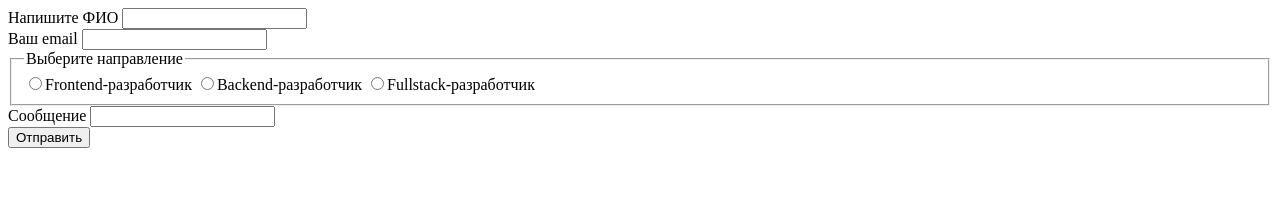
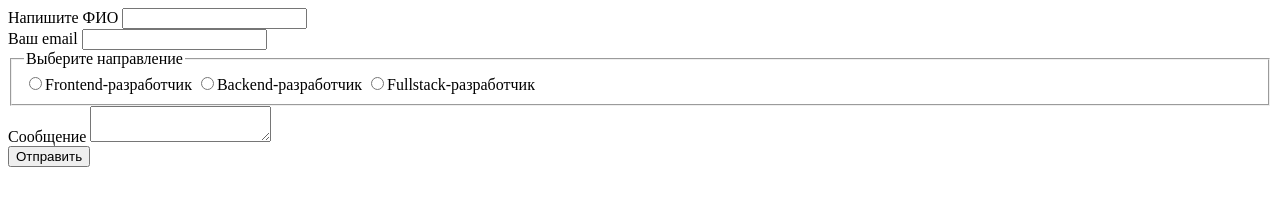
Before and after one commit to altynaytazhikhan/Assignment_5, a plain HTML site: page index.html in a window 1280 px wide. Drawn offline with Linux system fonts and the light colour scheme.

Commit message:
added names, changed message input text to textarea

```diff
--- a/index.html
+++ b/index.html
@@ -10,11 +10,11 @@
         <form>
             <div>
                 <label for="name">Напишите ФИО</label>
-                <input required id="name" type="text" maxlength="50">
+                <input name="name" required id="name" type="text" maxlength="50">
             </div>
             <div>
                 <label for="email">Ваш email</label>
-                <input required id="email" type="email">
+                <input name="email" required id="email" type="email">
             </div>
             <fieldset>
                 <legend>Выберите направление</legend>
@@ -24,7 +24,7 @@
             </fieldset>
             <div>
                 <label for="message">Сообщение</label>
-                <input id="message" type="text">
+                <textarea name="message" id="message"></textarea>
             </div>
             <button type="submit">Отправить</button>
         </form>
```
